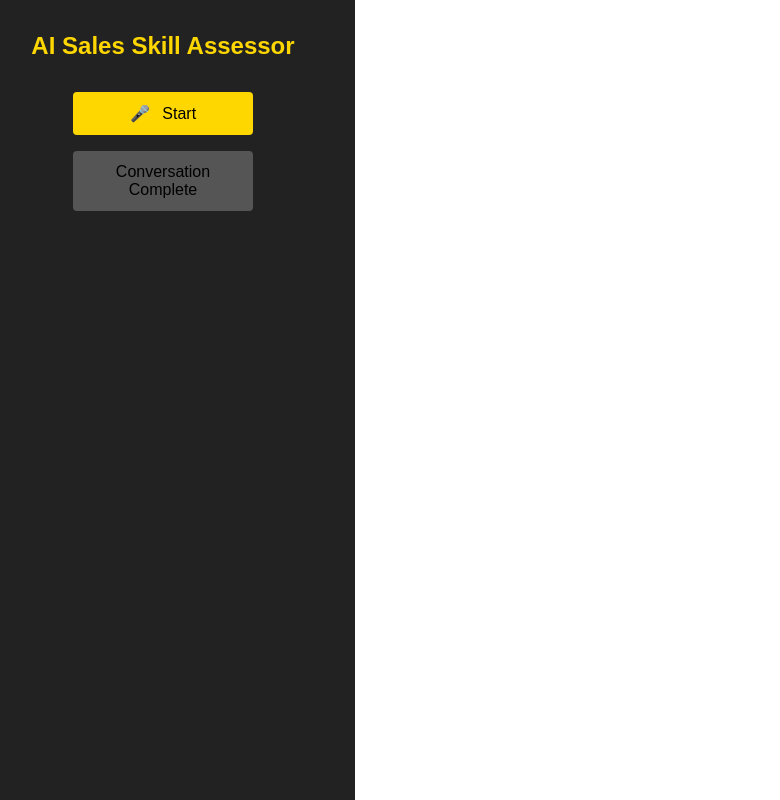
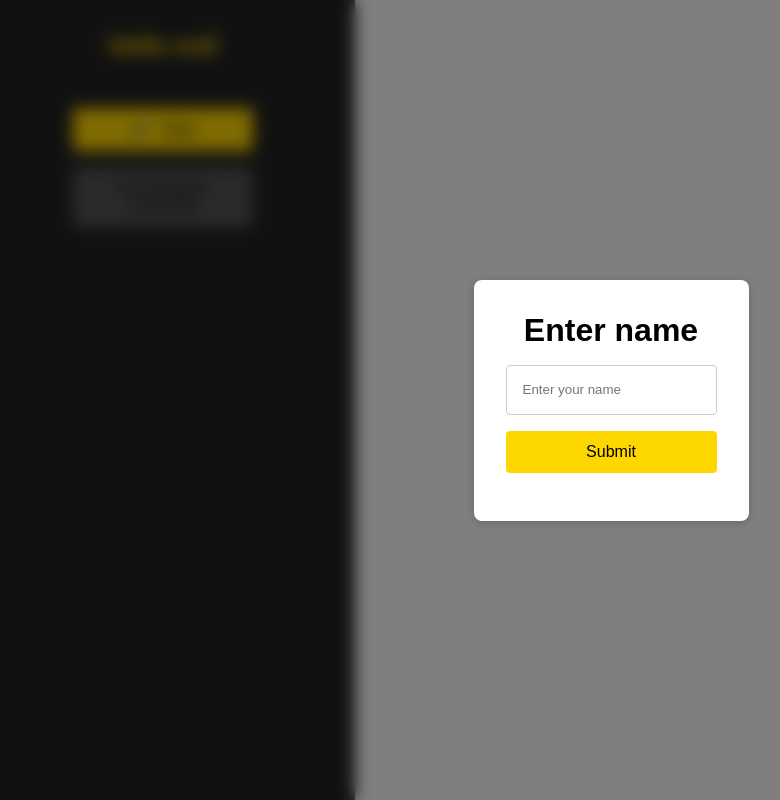
Before and after one commit to Niskarsh/ai_voice_sales_assessor, a Next.js app: page / in a window 1280 px wide. Shown: the whole page, without its empty margins (29-809 px from the left). Built offline with nearby package versions, Linux system fonts and the light colour scheme.

Commit message:
Added button to take name as input

```diff
--- a/src/pages/index.tsx
+++ b/src/pages/index.tsx
@@ -49,6 +49,8 @@ const TypingIndicator = ({ color = "#ccc" }: { color?: string }) => (
 
 const Home: NextPage = () => {
   const [conversation, setConversation] = useState<Message[]>([]);
+  const [name, setName] = useState<string | null>(null);
+  const [nameEntered, setNameEntered] = useState<boolean>(false);
   // Use a ref to always have the latest conversation (for payload building)
   const conversationRef = useRef<Message[]>([]);
   const [candidateFiles, setCandidateFiles] = useState<string[]>([]);
@@ -280,10 +282,36 @@ const Home: NextPage = () => {
     }
   };
 
+  console.log('name', (name && name.length));
   return (
     <div className="main-container">
+      {
+        !nameEntered ? (
+          <div className="overlay">
+            <div className="modal">
+              <h1 style={{color: 'black'}}>Enter name</h1>
+              <div className="controls">
+                <input
+                  style={{ height: '50px'}}
+                  type="text"
+                  placeholder="Enter your name"
+                  onChange={(e) => setName(e.target.value)}
+                />
+                <button
+                  className="mic-button"
+                  style={{ width: '100%'}}
+                  onClick={() => setNameEntered(true)}
+                >
+                  Submit
+                </button>
+              </div>
+            </div>
+          </div>
+        ) : null
+      }
+
       <div className="left-panel">
-        <h1>AI Sales Skill Assessor</h1>
+        <h1>{`Hello ${name}`}</h1>
         <div className="controls">
           {recordingRef.current ? (
             <button className="mic-button" onClick={stopConversation}>
@@ -333,6 +361,46 @@ const Home: NextPage = () => {
         </div>
       </div>
       <style jsx>{`
+      .overlay {
+          position: fixed;
+          top: 0;
+          left: 0;
+          width: 100vw;
+          height: 100vh;
+          background: rgba(0, 0, 0, 0.5); /* semi-transparent overlay */
+          backdrop-filter: blur(8px);
+          display: flex;
+          align-items: center;
+          justify-content: center;
+          z-index: 9999;
+        }
+        .modal {
+          background: #fff;
+          padding: 2rem;
+          padding-bottom: 1rem;
+          border-radius: 8px;
+          box-shadow: 0 2px 10px rgba(0, 0, 0, 0.2);
+          text-align: center;
+        }
+        .controls {
+          margin-top: 1rem;
+          display: flex;
+          flex-direction: column;
+          gap: 1rem;
+        }
+        input {
+          padding: 0.5rem 1rem;
+          border: 1px solid #ccc;
+          border-radius: 4px;
+        }
+        .mic-button {
+          padding: 0.75rem 1.25rem;
+          border: none;
+          border-radius: 4px;
+          background-color: #0070f3;
+          color: #fff;
+          cursor: pointer;
+        }
         .main-container {
           display: flex;
           height: 100vh;
@@ -469,6 +537,7 @@ const Home: NextPage = () => {
         }
       `}</style>
     </div>
+
   );
 };
 
```
